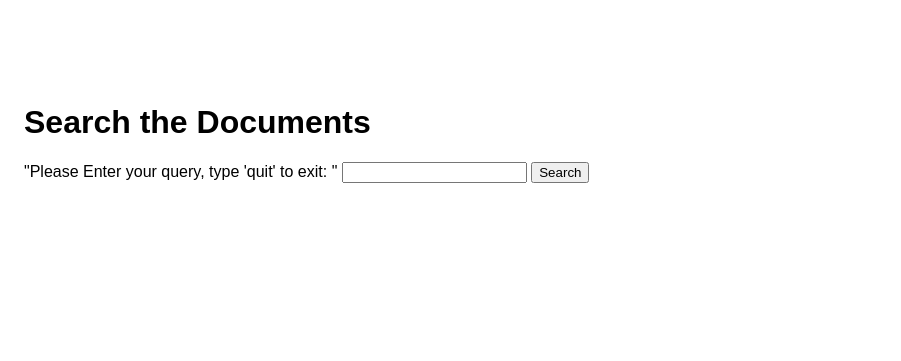
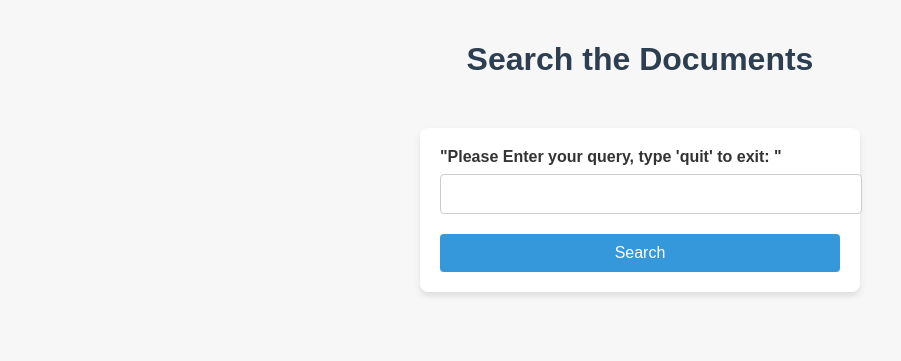
Before and after one commit to akskettu-hub/NLP_App_Group_TALL, a Flask app: page / in a window 1280 px wide. Shown: the top 361 px of the page, without its empty margins (0-901 px from the left). Run offline with Flask 3, Linux system fonts and the light colour scheme; parts of the project's set-up code (start-up, migrations or seed data) failed here and were passed over.

Commit message:
#62 added code to stylesheet

```diff
--- /dev/null
+++ b/homework_wk4/app/static/css/style.css
@@ -0,0 +1,80 @@
+/* to define: body, h1, h2, li, button */
+/* styles.css */
+
+body {
+  font-family: Arial, sans-serif;
+  background-color: #f7f7f7;
+  margin: 0;
+  padding: 20px;
+  color: #333;
+}
+
+h1, h2 {
+  color: #2c3e50;
+  text-align: center;
+}
+
+form {
+  max-width: 400px;
+  margin: 50px auto;
+  padding: 20px;
+  background-color: #ffffff;
+  border-radius: 8px;
+  box-shadow: 0 4px 6px rgba(0, 0, 0, 0.1);
+}
+
+label {
+  display: block;
+  margin-bottom: 8px;
+  font-weight: bold;
+}
+
+input[type="text"] {
+  width: 100%;
+  padding: 10px;
+  margin-bottom: 20px;
+  border: 1px solid #ccc;
+  border-radius: 4px;
+  font-size: 1rem;
+}
+
+button {
+  background-color: #3498db;
+  color: #ffffff;
+  border: none;
+  padding: 10px 20px;
+  font-size: 1rem;
+  border-radius: 4px;
+  cursor: pointer;
+  width: 100%;
+}
+
+button:hover {
+  background-color: #2980b9;
+}
+
+ul {
+  list-style-type: none;
+  padding: 0;
+}
+
+li {
+  background-color: #ffffff;
+  margin: 10px 0;
+  padding: 15px;
+  border-radius: 8px;
+  box-shadow: 0 4px 6px rgba(0, 0, 0, 0.1);
+}
+
+pre {
+  background-color: #f1f1f1;
+  padding: 10px;
+  border-radius: 4px;
+  overflow-x: auto;
+  font-family: monospace;
+}
+
+p {
+  text-align: center;
+  font-style: italic;
+}
--- a/homework_wk4/app/templates/index.html
+++ b/homework_wk4/app/templates/index.html
@@ -4,7 +4,7 @@
     <meta charset="UTF-8">
     <meta name="viewport" content="width=device-width, initial-scale=1.0">
     <title>Search Engine TALL</title>
-    <link rel="stylesheet" href="style.css">
+    <link rel="stylesheet" href="{{ url_for('static', filename='css/style.css') }}">
 </head>
 <body>
     <h1>Search the Documents</h1>
--- a/homework_wk4/app/templates/results.html
+++ b/homework_wk4/app/templates/results.html
@@ -4,7 +4,7 @@
     <meta charset="UTF-8">
     <meta name="viewport" content="width=device-width, initial-scale=1.0">
     <title>Search Results</title>
-    <link rel="stylesheet" href="style.css">
+    <link rel="stylesheet" href="{{ url_for('static', filename='css/style.css') }}">
 </head>
 <body>
     <h2>Search Results for "{{ query }}"</h2>
--- a/homework_wk4/app/templates/style.css
+++ /dev/null
@@ -1,15 +0,0 @@
-/* to define: body, h1, h2, li, button */
-
-body {
-  font-family: Arial;
-  max-width: 50em;
-  padding: 4em 1em;
-}
-
-h1 {
-  margin-top: 1em;
-}
-
-h2 {
-
-}
```
